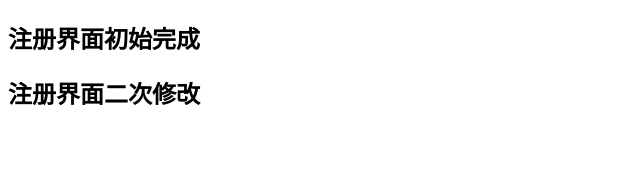
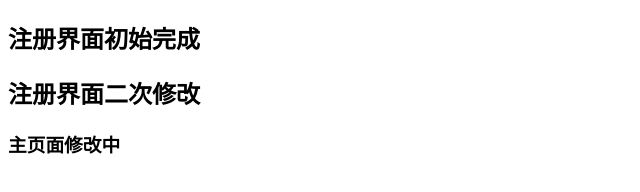
Before and after one commit to queyejun/czbk-02, a plain HTML site: page index.html in a window 1280 px wide. Shown: the whole page, without its empty margins (0-640 px from the left). Drawn offline with Linux system fonts and the light colour scheme.

Commit message:
03主页面

```diff
--- a/index.html
+++ b/index.html
@@ -7,5 +7,6 @@
   <body>
 <h2>注册界面初始完成</h2>
 <h2>注册界面二次修改</h2>
+<h3>主页面修改中</h3>
   </body>
 </html>
```
